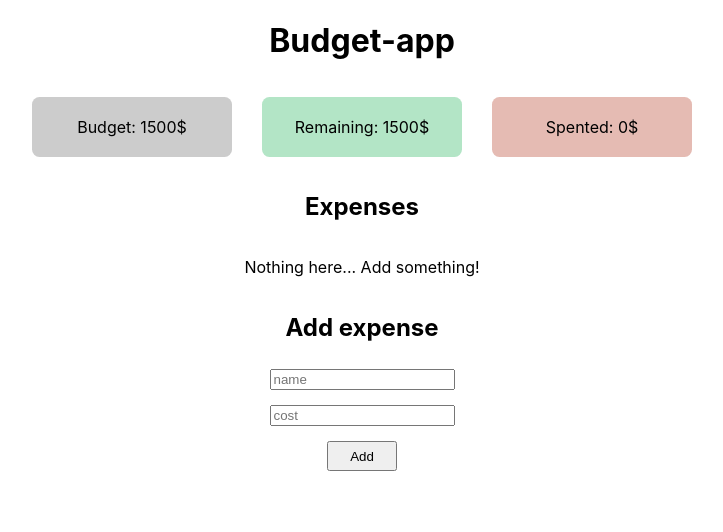
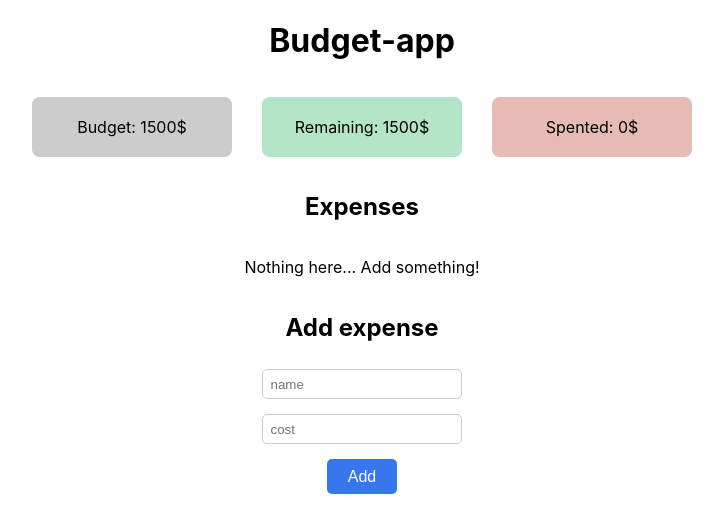
Before and after one commit to TARGEToff/budget-app, a Next.js app: page / in a window 1280 px wide. Shown: the top 532 px of the page, without its empty margins (278-1001 px from the left). Built offline with nearby package versions, Linux system fonts and the light colour scheme.

Commit message:
feat: input and button styling

```diff
--- a/pages/index.js
+++ b/pages/index.js
@@ -35,6 +35,7 @@ export default function Home() {
                         placeholder="name"
                         onChange={formik.handleChange}
                         value={formik.values.name}
+                        className={styles.input}
                     />
                     <input
                         id="cost"
@@ -43,6 +44,7 @@ export default function Home() {
                         placeholder="cost"
                         onChange={formik.handleChange}
                         value={formik.values.cost}
+                        className={styles.input}
                     />
                     <button type="submit" className={styles.add}>
                         Add
--- a/styles/Home.module.scss
+++ b/styles/Home.module.scss
@@ -37,15 +37,47 @@
         display: flex;
         flex-direction: column;
         align-items: center;
-    }
 
-    .form>input {
-        margin: 7.5px;
-    }
+        .input {
+            height: 30px;
+            width: 200px;
+            margin: 7.5px;
+            border: 1px solid #ccc;
+            border-radius: 5px;
+            padding: 7.5px;
+            outline: none;
+        }
 
-    .form>button {
-        margin: 7.5px;
-        width: 70px;
-        height: 30px;
+        .input:hover {
+            border: 1px solid #4b80e3;
+        }
+
+        .input:focus {
+            border: 1px solid #4b80e3;
+            box-shadow: 0px 0px 0px 2.5px rgba(79, 186, 228, 0.5);
+        }
+
+        .add {
+            margin: 7.5px;
+            width: 70px;
+            height: 35px;
+            font-size: 1rem;
+            background-color: #3676ee;
+            border: none;
+            color: white;
+            border-radius: 5px;
+        }
+
+        .add:hover {
+            background-color: #2d63c7;
+        }
+
+        .add:active {
+            box-shadow: 0px 0px 1px 3px rgba(79, 186, 228, 0.5);
+        }
     }
 }
+
+.wrapper button {
+    cursor: pointer;
+}
```
